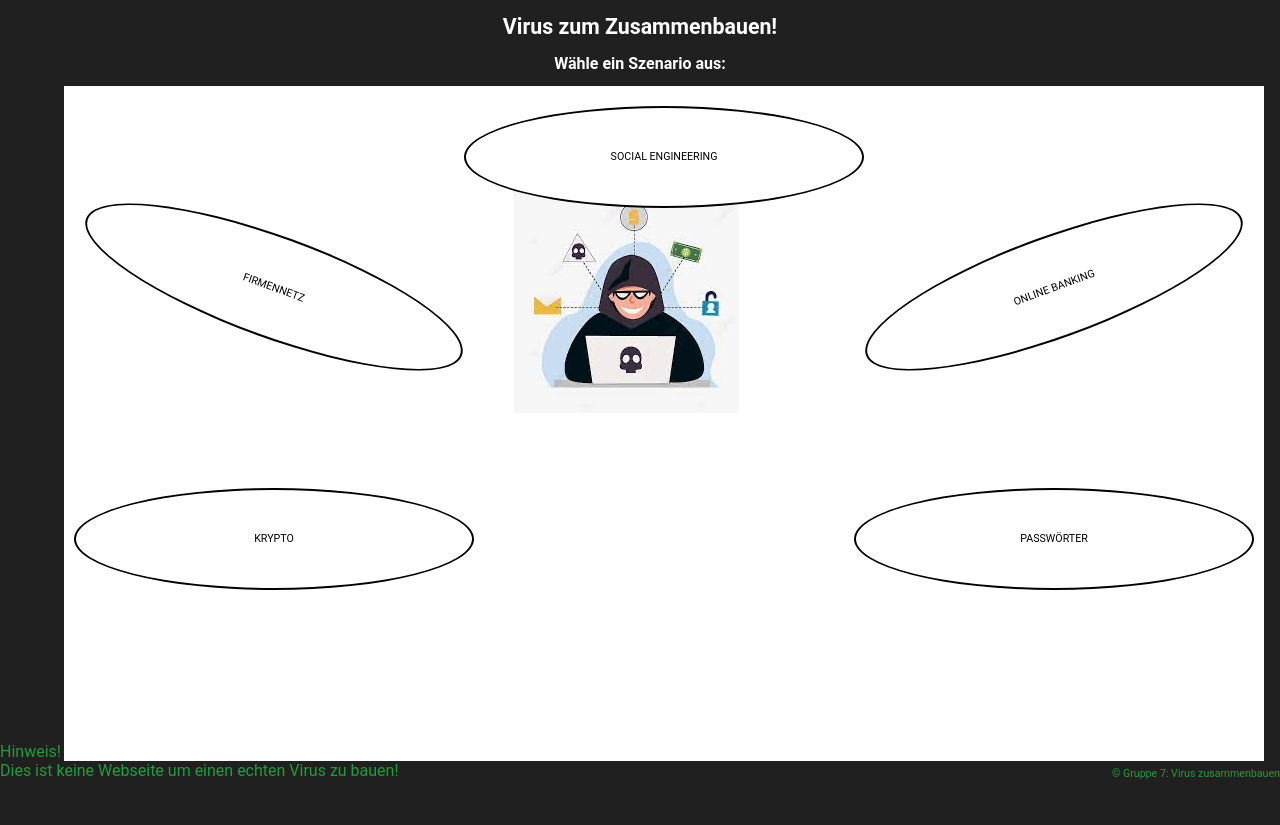
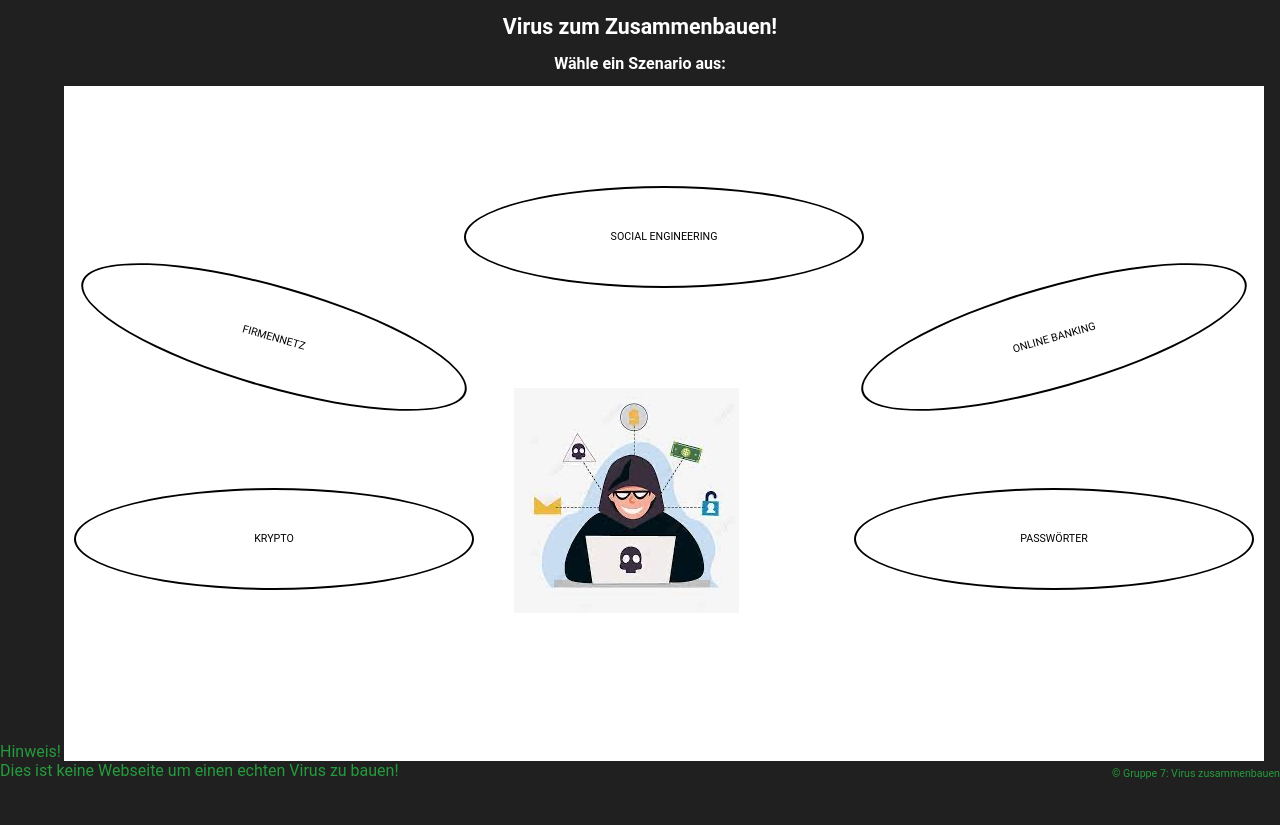
Before and after one commit to PRiekenberg/Anwendungsprojekt_FOM, a PHP site: page / in a window 1280 px wide. Run offline with PHP 8.4, Linux system fonts and the light colour scheme.

Commit message:
Update stylesheet.css

```diff
--- a/css/stylesheet.css
+++ b/css/stylesheet.css
@@ -148,19 +148,19 @@ button:hover {
 
 #button_firmennetz{
 	left: 10px;
-	top: 150px;
-	transform: rotate(20deg);
+	top: 200px;
+	transform: rotate(16deg);
 }
 
 #button_social{
 	margin: 0 auto;
-	top: 20px;
+	top: 100px;
 }
 
 #button_banking{
 	right: 10px;
-	top: 150px;
-	transform: rotate(-20deg);
+	top: 200px;
+	transform: rotate(-16deg);
 }
 
 #button_passwort{
@@ -169,7 +169,8 @@ button:hover {
 }
 
 #div_hacker_menu{
-	top: 500px;
+	position: relative;
+	top: 200px;
 	width: 300px;
 	margin: 0 auto;
 }
```
